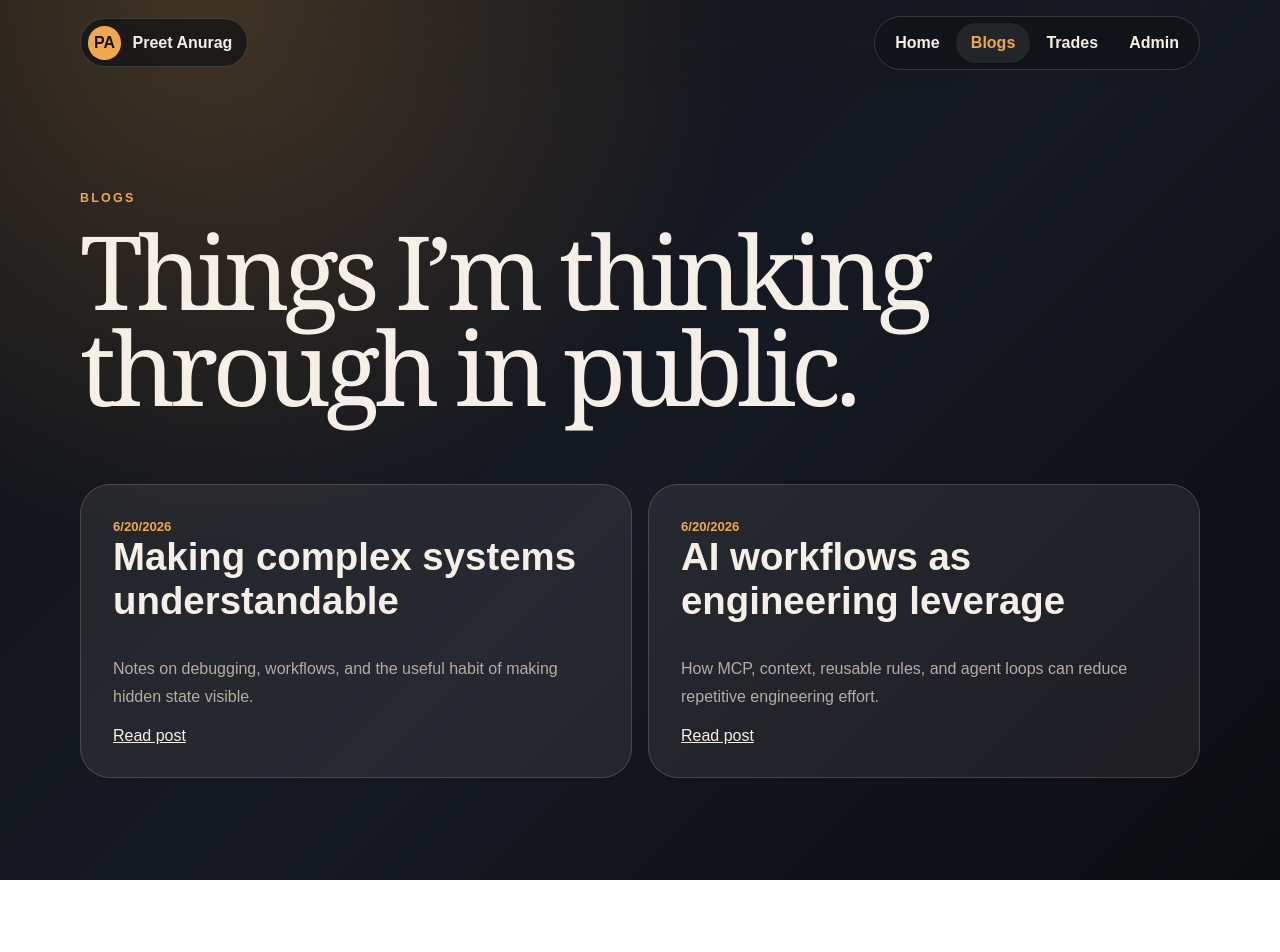
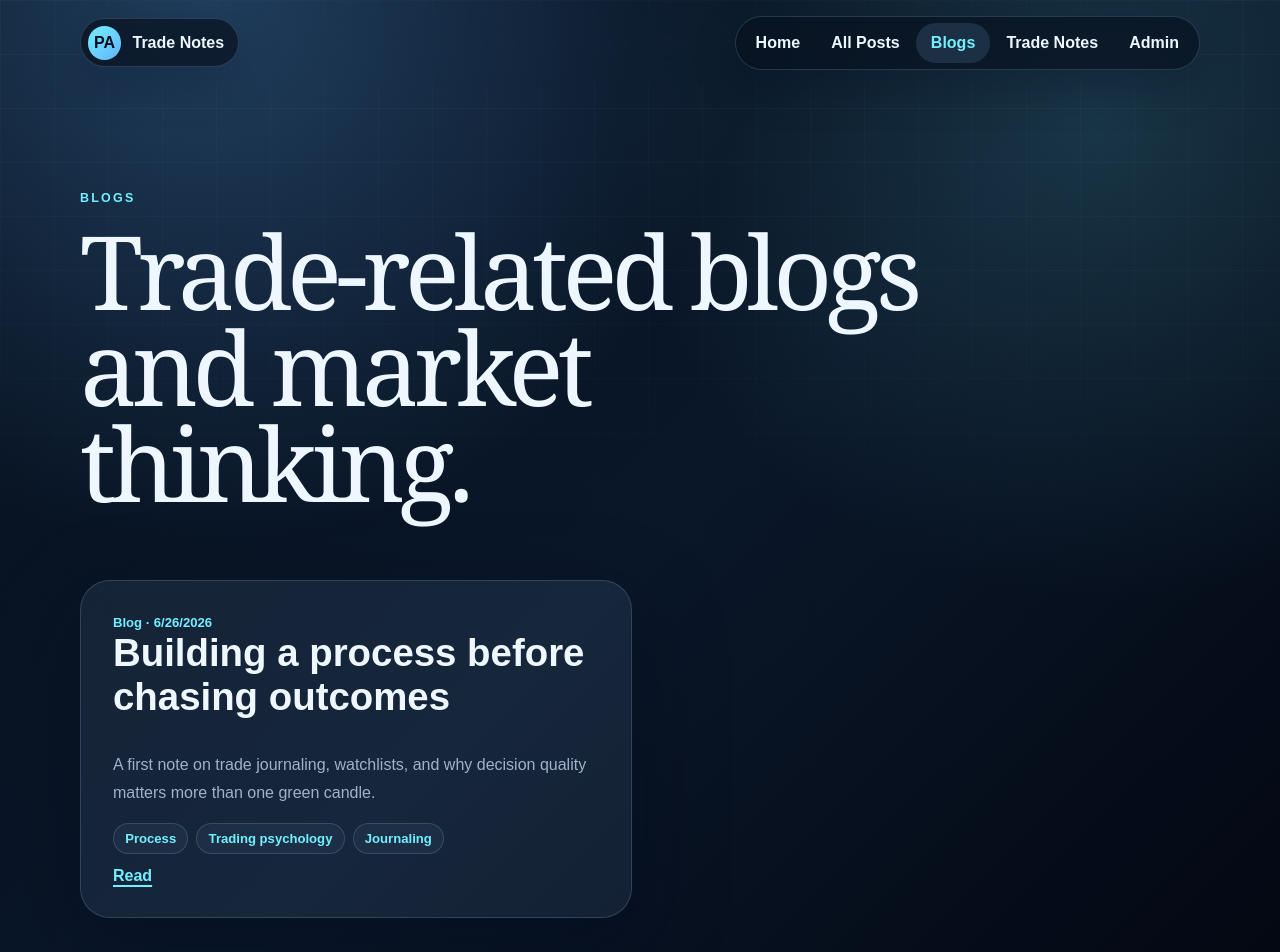
Before and after one commit to preetanurag/market-mind, a React (Vite) app: page /blogs in a window 1280 px wide. Shown: the top 952 px of the page. Before the commit the page ends 880 px from the top, so only its background shows below. Built offline with nearby package versions, Linux system fonts and the light colour scheme; no server answers; the database is empty.

Commit message:
Pivot dynamic app to trade blog journal

```diff
--- a/src/App.jsx
+++ b/src/App.jsx
@@ -1,9 +1,8 @@
 import { Route, Routes } from 'react-router-dom'
 import Nav from './components/Nav'
 import Home from './pages/Home'
-import Blogs from './pages/Blogs'
-import BlogDetail from './pages/BlogDetail'
-import Trades from './pages/Trades'
+import Posts from './pages/Posts'
+import PostDetail from './pages/PostDetail'
 import Admin from './pages/Admin'
 import './styles.css'
 
@@ -13,9 +12,10 @@ export default function App() {
       <Nav />
       <Routes>
         <Route path="/" element={<Home />} />
-        <Route path="/blogs" element={<Blogs />} />
-        <Route path="/blogs/:slug" element={<BlogDetail />} />
-        <Route path="/trades" element={<Trades />} />
+        <Route path="/posts" element={<Posts />} />
+        <Route path="/blogs" element={<Posts type="blog" eyebrow="Blogs" title="Trade-related blogs and market thinking." />} />
+        <Route path="/trades" element={<Posts type="trade_note" eyebrow="Trade Notes" title="Setups, decisions, and post-trade learning." />} />
+        <Route path="/posts/:slug" element={<PostDetail />} />
         <Route path="/admin" element={<Admin />} />
       </Routes>
     </>
--- a/src/components/Nav.jsx
+++ b/src/components/Nav.jsx
@@ -2,8 +2,9 @@ import { Link, NavLink } from 'react-router-dom'
 
 const navItems = [
   ['/', 'Home'],
+  ['/posts', 'All Posts'],
   ['/blogs', 'Blogs'],
-  ['/trades', 'Trades'],
+  ['/trades', 'Trade Notes'],
   ['/admin', 'Admin'],
 ]
 
@@ -12,7 +13,7 @@ export default function Nav() {
     <header className="site-header">
       <Link className="brand" to="/">
         <span>PA</span>
-        Preet Anurag
+        Trade Notes
       </Link>
       <nav className="site-nav">
         {navItems.map(([to, label]) => (
--- a/src/data/fallback.js
+++ b/src/data/fallback.js
@@ -1,31 +1,24 @@
-export const fallbackBlogs = [
+export const fallbackPosts = [
   {
-    id: 'systems-clarity',
-    slug: 'systems-clarity',
-    title: 'Making complex systems understandable',
-    excerpt: 'Notes on debugging, workflows, and the useful habit of making hidden state visible.',
+    id: 'market-process',
+    slug: 'market-process',
+    type: 'blog',
+    title: 'Building a process before chasing outcomes',
+    excerpt: 'A first note on trade journaling, watchlists, and why decision quality matters more than one green candle.',
     cover_url: '',
-    published_at: '2026-06-20',
-    content: 'A placeholder blog post. Once Supabase is configured, posts will come from the database.',
+    published_at: '2026-06-26',
+    content: 'This is placeholder content for a trade-related blog. Once Supabase is connected, posts will come from your database.',
+    tags: ['Process', 'Trading psychology', 'Journaling'],
   },
   {
-    id: 'ai-workflows',
-    slug: 'ai-workflows',
-    title: 'AI workflows as engineering leverage',
-    excerpt: 'How MCP, context, reusable rules, and agent loops can reduce repetitive engineering effort.',
+    id: 'watchlist-framework',
+    slug: 'watchlist-framework',
+    type: 'trade_note',
+    title: 'Watchlist framework notes',
+    excerpt: 'How I want to track setups, thesis, invalidation, and post-trade learning.',
     cover_url: '',
-    published_at: '2026-06-20',
-    content: 'A placeholder blog post about AI-assisted engineering workflows.',
+    published_at: '2026-06-26',
+    content: 'Placeholder trade note for watchlist thinking and decision journaling.',
+    tags: ['Watchlist', 'Portfolio intelligence', 'Decision journal'],
   },
 ]
-
-export const fallbackTrades = [
-  {
-    id: 'watchlist-framework',
-    title: 'Watchlist framework notes',
-    thesis: 'A thinking ledger for market ideas, portfolio intelligence, and decision quality.',
-    status: 'Researching',
-    tags: ['Watchlist', 'Portfolio intelligence', 'Decision journal'],
-    created_at: '2026-06-20',
-  },
-]
--- a/src/pages/Home.jsx
+++ b/src/pages/Home.jsx
@@ -5,21 +5,21 @@ export default function Home() {
     <main>
       <section className="hero section-shell">
         <div>
-          <p className="eyebrow">Dynamic portfolio experiment</p>
-          <h1>I like making complex things feel understandable.</h1>
+          <p className="eyebrow">Trade journal / Market blog</p>
+          <h1>A place to write down the trade before the market rewrites the memory.</h1>
           <p className="hero-text">
-            This version keeps the personal portfolio feel, but can fetch blogs and trades from an API-backed content source.
+            This is a focused home for my market notes, trade-related blogs, watchlist ideas, process experiments, and post-trade reflections.
           </p>
           <div className="hero-actions">
-            <Link className="button primary" to="/blogs">Read blogs</Link>
-            <Link className="button ghost" to="/trades">View trades</Link>
+            <Link className="button primary" to="/posts">Read all posts</Link>
+            <Link className="button ghost" to="/trades">Trade notes</Link>
           </div>
         </div>
         <aside className="signal-card">
-          <p className="eyebrow">Why dynamic?</p>
-          <h2>Post once, render everywhere.</h2>
+          <p className="eyebrow">Core idea</p>
+          <h2>Process over impulse.</h2>
           <p>
-            Blogs, trade notes, and images can live in Supabase, while this app stays fast and deployable.
+            Capture thesis, setup, invalidation, emotion, and outcome. The goal is not to sound right later, but to think better next time.
           </p>
         </aside>
       </section>
--- /dev/null
+++ b/src/pages/PostDetail.jsx
@@ -0,0 +1,33 @@
+import { useEffect, useState } from 'react'
+import { Link, useParams } from 'react-router-dom'
+import { getPostBySlug } from '../lib/content'
+
+export default function PostDetail() {
+  const { slug } = useParams()
+  const [post, setPost] = useState(null)
+
+  useEffect(() => {
+    getPostBySlug(slug).then(setPost)
+  }, [slug])
+
+  if (!post) return <main className="section-shell page-shell"><p>Loading...</p></main>
+
+  return (
+    <main className="section-shell article-shell">
+      <Link to="/posts">Back to posts</Link>
+      <p className="eyebrow">{post.type === 'trade_note' ? 'Trade note' : 'Blog'}</p>
+      <h1>{post.title}</h1>
+      {post.cover_url ? <img className="cover-image" src={post.cover_url} alt="" /> : null}
+      {post.type === 'trade_note' ? (
+        <section className="trade-summary">
+          {post.symbol ? <p><strong>Symbol:</strong> {post.symbol}</p> : null}
+          {post.setup ? <p><strong>Setup:</strong> {post.setup}</p> : null}
+          {post.thesis ? <p><strong>Thesis:</strong> {post.thesis}</p> : null}
+          {post.invalidation ? <p><strong>Invalidation:</strong> {post.invalidation}</p> : null}
+          {post.outcome ? <p><strong>Outcome:</strong> {post.outcome}</p> : null}
+        </section>
+      ) : null}
+      <article>{post.content}</article>
+    </main>
+  )
+}
--- /dev/null
+++ b/src/pages/Posts.jsx
@@ -0,0 +1,32 @@
+import { useEffect, useState } from 'react'
+import { Link } from 'react-router-dom'
+import { getPosts } from '../lib/content'
+
+export default function Posts({ type = 'all', eyebrow = 'Posts', title = 'Market notes and trade writing.' }) {
+  const [posts, setPosts] = useState([])
+
+  useEffect(() => {
+    getPosts(type).then(setPosts)
+  }, [type])
+
+  return (
+    <main className="section-shell page-shell">
+      <p className="eyebrow">{eyebrow}</p>
+      <h1>{title}</h1>
+      <div className="card-grid">
+        {posts.map((post) => (
+          <article className="content-card" key={post.id}>
+            {post.cover_url ? <img src={post.cover_url} alt="" /> : null}
+            <span>{post.type === 'trade_note' ? 'Trade note' : 'Blog'} · {post.published_at ? new Date(post.published_at).toLocaleDateString() : 'Draft'}</span>
+            <h2>{post.title}</h2>
+            <p>{post.excerpt}</p>
+            <div className="tag-row">
+              {(post.tags || []).map((tag) => <b key={tag}>{tag}</b>)}
+            </div>
+            <Link to={`/posts/${post.slug}`}>Read</Link>
+          </article>
+        ))}
+      </div>
+    </main>
+  )
+}
--- a/src/styles.css
+++ b/src/styles.css
@@ -1,21 +1,41 @@
 :root {
-  --ink: #f5efe7;
-  --muted: #b7aca0;
-  --bg: #101216;
-  --panel: rgba(245, 239, 231, 0.075);
-  --line: rgba(245, 239, 231, 0.16);
-  --amber: #f0a84f;
+  --ink: #eef7ff;
+  --muted: #9fb4c8;
+  --bg: #07111f;
+  --bg-2: #0d1d33;
+  --panel: rgba(145, 198, 255, 0.085);
+  --panel-strong: rgba(145, 198, 255, 0.14);
+  --line: rgba(170, 213, 255, 0.18);
+  --blue: #63b3ff;
+  --cyan: #73f0ff;
+  --green: #79f2b5;
+  --shadow: 0 30px 90px rgba(0, 10, 28, 0.45);
   --serif: "Instrument Serif", Georgia, serif;
   --sans: "Manrope", sans-serif;
 }
 
 * { box-sizing: border-box; }
+html { scroll-behavior: smooth; }
 body {
   margin: 0;
   color: var(--ink);
   font-family: var(--sans);
-  background: radial-gradient(circle at 16% 0%, rgba(240,168,79,.22), transparent 34rem), linear-gradient(135deg, var(--bg), #151922 52%, #0b0c10);
+  background:
+    radial-gradient(circle at 16% 0%, rgba(99, 179, 255, 0.28), transparent 34rem),
+    radial-gradient(circle at 86% 12%, rgba(115, 240, 255, 0.14), transparent 30rem),
+    linear-gradient(135deg, var(--bg), #0a1729 52%, #030711);
   min-height: 100vh;
+}
+body::before {
+  content: "";
+  position: fixed;
+  inset: 0;
+  pointer-events: none;
+  background-image:
+    linear-gradient(rgba(170, 213, 255, 0.045) 1px, transparent 1px),
+    linear-gradient(90deg, rgba(170, 213, 255, 0.035) 1px, transparent 1px);
+  background-size: 54px 54px;
+  mask-image: linear-gradient(to bottom, black, transparent 82%);
 }
 a { color: inherit; }
 .site-header {
@@ -25,6 +45,7 @@ a { color: inherit; }
   display: flex;
   justify-content: space-between;
   align-items: center;
+  gap: 1rem;
   width: min(1120px, calc(100% - 2rem));
   margin: 0 auto;
   padding: 1rem 0;
@@ -35,12 +56,13 @@ a { color: inherit; }
   align-items: center;
   border: 1px solid var(--line);
   border-radius: 999px;
-  background: rgba(16,18,22,.72);
+  background: rgba(7, 17, 31, 0.72);
+  box-shadow: 0 16px 46px rgba(0, 10, 28, 0.22);
 }
 .brand {
   gap: .7rem;
   padding: .42rem .9rem .42rem .42rem;
-  font-weight: 800;
+  font-weight: 900;
   text-decoration: none;
 }
 .brand span {
@@ -49,8 +71,8 @@ a { color: inherit; }
   width: 2.1rem;
   aspect-ratio: 1;
   border-radius: 50%;
-  color: #15110b;
-  background: var(--amber);
+  color: #03111f;
+  background: linear-gradient(135deg, var(--cyan), var(--blue));
 }
 .site-nav { gap: .15rem; padding: .35rem; }
 .site-nav a {
@@ -58,24 +80,29 @@ a { color: inherit; }
   border-radius: 999px;
   color: var(--ink);
   text-decoration: none;
-  font-weight: 800;
+  font-weight: 900;
 }
-.site-nav a.active, .site-nav a:hover { color: var(--amber); background: rgba(245,239,231,.08); }
+.site-nav a.active, .site-nav a:hover {
+  color: var(--cyan);
+  background: var(--panel-strong);
+}
 .section-shell {
+  position: relative;
+  z-index: 1;
   width: min(1120px, calc(100% - 2rem));
   margin: 0 auto;
   padding: clamp(4.5rem, 8vw, 7.5rem) 0;
 }
 .hero {
   display: grid;
-  grid-template-columns: 1.1fr .72fr;
+  grid-template-columns: minmax(0, 1.1fr) minmax(300px, .72fr);
   gap: clamp(1.5rem, 5vw, 4rem);
   align-items: center;
   min-height: calc(100vh - 86px);
 }
 .eyebrow {
   margin: 0 0 .8rem;
-  color: var(--amber);
+  color: var(--cyan);
   font-size: .78rem;
   font-weight: 900;
   letter-spacing: .18em;
@@ -90,6 +117,7 @@ h1 {
   letter-spacing: -.055em;
   line-height: .94;
 }
+h2, h3 { color: var(--ink); }
 p { color: var(--muted); line-height: 1.75; }
 .hero-text { max-width: 720px; font-size: clamp(1.05rem, 2vw, 1.3rem); }
 .hero-actions { display: flex; flex-wrap: wrap; gap: .8rem; margin-top: 2rem; }
@@ -104,15 +132,41 @@ p { color: var(--muted); line-height: 1.75; }
   text-decoration: none;
   font-weight: 900;
 }
-.button.primary { color: #15110b; background: var(--amber); border-color: transparent; }
-.button.ghost { background: rgba(245,239,231,.06); }
-.signal-card, .content-card, .admin-panel {
+.button.primary {
+  color: #03111f;
+  background: linear-gradient(135deg, var(--cyan), var(--blue));
+  border-color: transparent;
+}
+.button.ghost { background: rgba(145,198,255,.07); }
+.signal-card, .content-card, .admin-panel, .trade-summary {
   border: 1px solid var(--line);
   border-radius: 30px;
   background: var(--panel);
-  padding: clamp(1.25rem, 4vw, 2rem);
+  box-shadow: var(--shadow);
 }
-.signal-card h2 { font-family: var(--serif); font-size: clamp(2.2rem, 4vw, 4rem); font-weight: 400; line-height: .95; }
+.signal-card, .content-card, .admin-panel { padding: clamp(1.25rem, 4vw, 2rem); }
+.signal-card {
+  position: relative;
+  overflow: hidden;
+}
+.signal-card::before {
+  content: "";
+  position: absolute;
+  width: 18rem;
+  aspect-ratio: 1;
+  right: -5rem;
+  top: -5rem;
+  border-radius: 50%;
+  background: radial-gradient(circle, rgba(115, 240, 255, .22), transparent 62%);
+  border: 1px solid rgba(115, 240, 255, .28);
+}
+.signal-card > * { position: relative; z-index: 1; }
+.signal-card h2 {
+  font-family: var(--serif);
+  font-size: clamp(2.2rem, 4vw, 4rem);
+  font-weight: 400;
+  line-height: .95;
+}
 .page-shell h1 { max-width: 860px; }
 .card-grid {
   display: grid;
@@ -121,11 +175,19 @@ p { color: var(--muted); line-height: 1.75; }
   margin-top: 1.5rem;
 }
 .content-card span, .content-card b {
-  color: var(--amber);
+  color: var(--cyan);
   font-size: .82rem;
   font-weight: 900;
 }
 .content-card h2 { font-size: clamp(1.5rem, 3vw, 2.4rem); }
+.content-card a {
+  display: inline-flex;
+  margin-top: .8rem;
+  color: var(--cyan);
+  font-weight: 900;
+  text-decoration-thickness: .12em;
+  text-underline-offset: .24em;
+}
 .content-card img, .cover-image {
   width: 100%;
   max-height: 360px;
@@ -139,8 +201,24 @@ p { color: var(--muted); line-height: 1.75; }
   border: 1px solid var(--line);
   border-radius: 999px;
   padding: .45rem .7rem;
+  background: rgba(145,198,255,.06);
 }
-.article-shell article { max-width: 780px; color: var(--muted); line-height: 1.85; white-space: pre-wrap; }
+.article-shell article {
+  max-width: 780px;
+  color: var(--muted);
+  line-height: 1.85;
+  white-space: pre-wrap;
+}
+.article-shell > a { color: var(--cyan); font-weight: 900; }
+.trade-summary {
+  display: grid;
+  gap: .4rem;
+  max-width: 780px;
+  padding: 1rem;
+  margin: 1rem 0;
+}
+.trade-summary p { margin: 0; }
+.trade-summary strong { color: var(--green); }
 @media (max-width: 780px) {
   .hero, .card-grid { grid-template-columns: 1fr; }
   .site-header { align-items: flex-start; }
```
Also changed, not shown: src/lib/content.js (+19 -29 lines), src/pages/Admin.jsx (+4 -5 lines), 2 other files (tests, documents, lock files or other folders).
